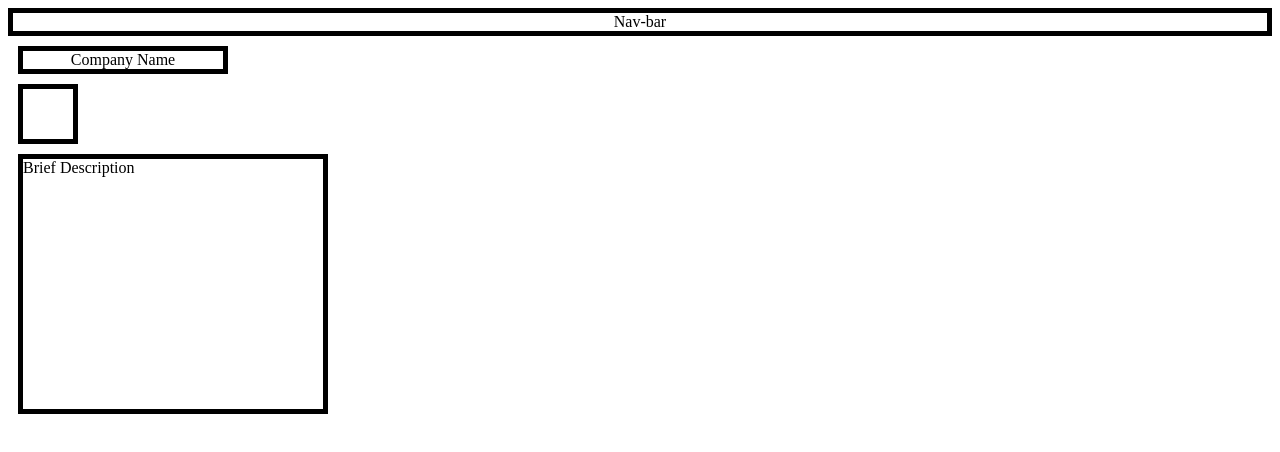
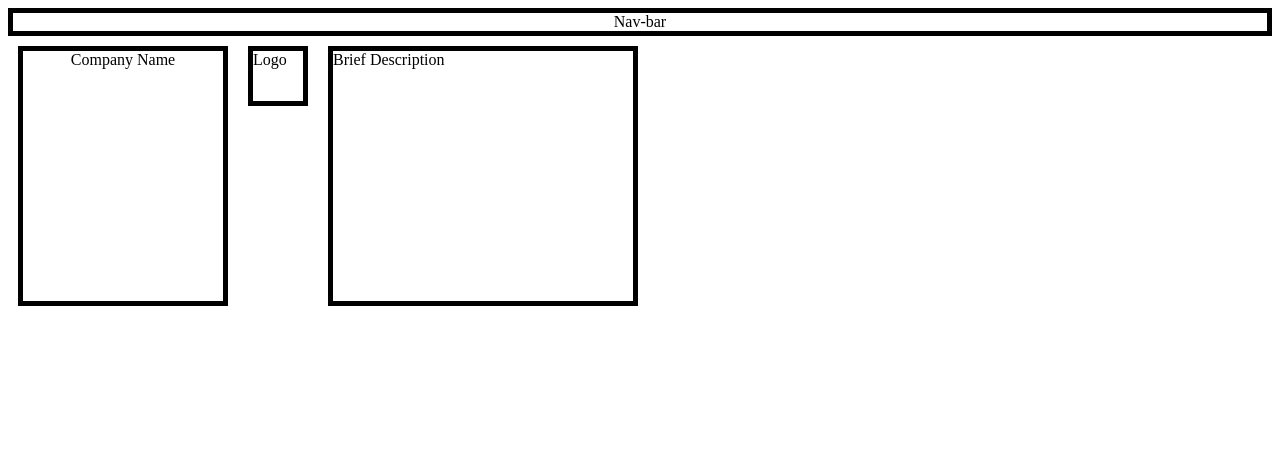
Before and after one commit to PatelAbhay/tutorial-website, a plain HTML site: page index.html in a window 1280 px wide. Drawn offline with Linux system fonts and the light colour scheme.

Commit message:
Fixed layout for landing section

```diff
--- a/index.html
+++ b/index.html
@@ -10,9 +10,11 @@
 
 <body>
     <div id="main-nav-bar">Nav-bar</div>
-    <div id="name-of-website">Company Name</div>
-    <div id="website-logo"></div>
-    <div id="brief-description">Brief Description</div>
+    <div id="splash-container">
+        <div id="name-of-website">Company Name</div>
+        <div id="website-logo">Logo</div>
+        <div id="brief-description">Brief Description</div>
+    </div>
 </body>
 
 </html>
--- a/style.css
+++ b/style.css
@@ -1,6 +1,10 @@
 #main-nav-bar {
     border: 5px solid black;
     text-align: center;
+}
+
+#splash-container{
+    display: flex;
 }
 
 #name-of-website {
```
